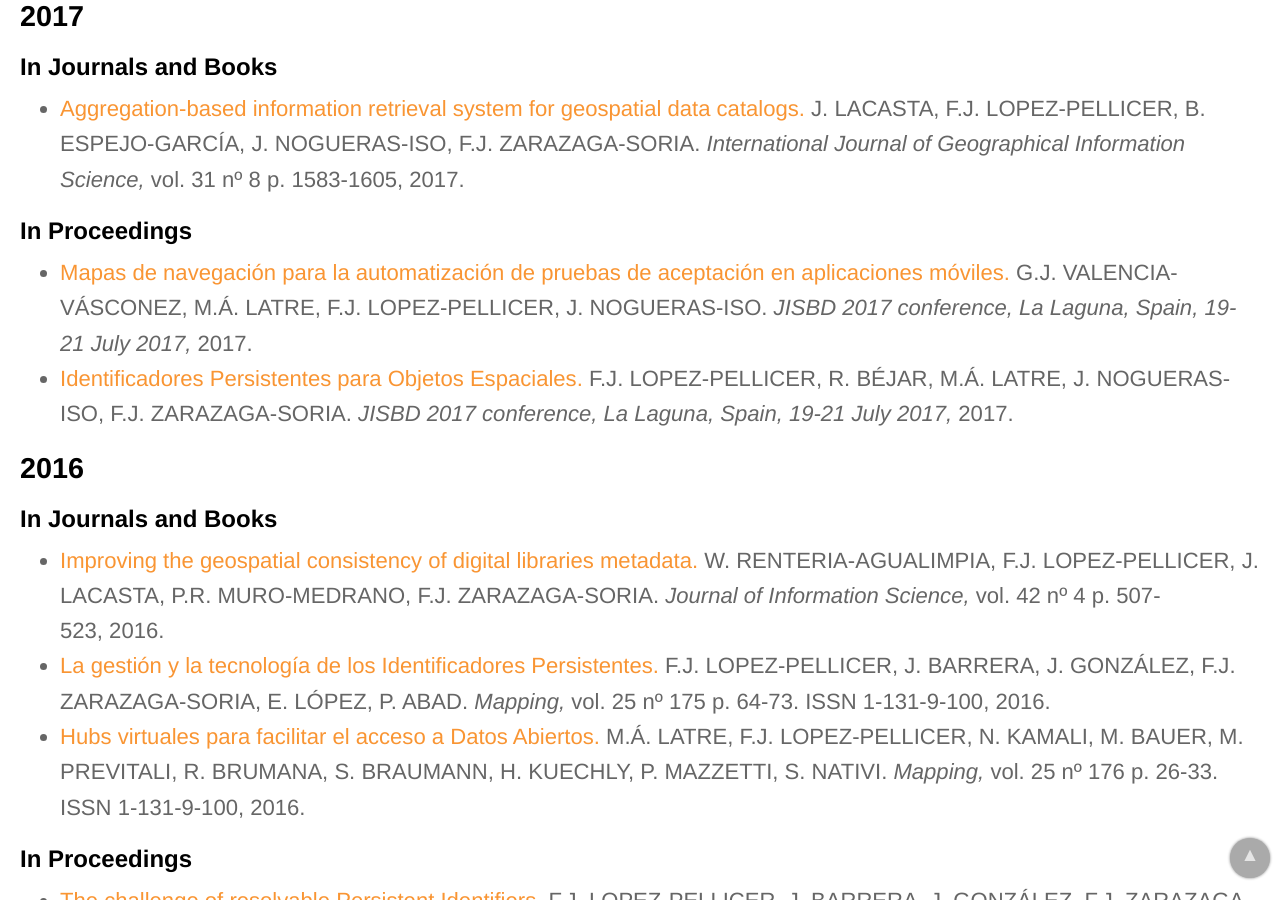
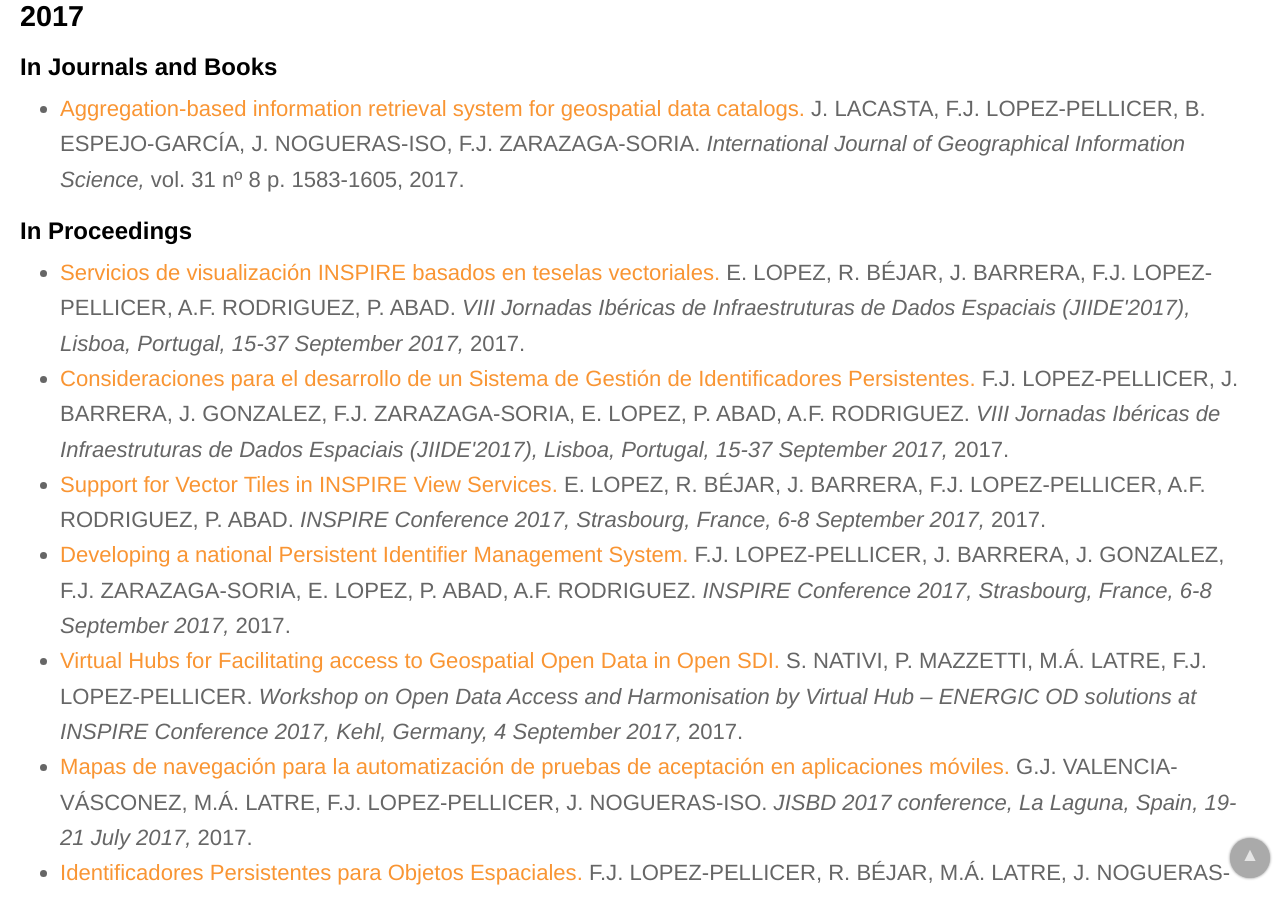
Before and after one commit to IAAA-Lab/IAAA-Lab.github.io, a Jekyll site: the page built from _staff/fjlopez.md, in a window 1280 px wide and 900 px high, scrolled down 1207 px. Built offline with Jekyll 4.4.1, drawn with Linux system fonts in a browser that asks for light colours.

Commit message:
Añadidos artículos INSPIRE 2017 y JIIDE 2017

```diff
--- a/_data/papers.yml
+++ b/_data/papers.yml
@@ -32,6 +32,37 @@
   year: 2017
   doi: 10.1080/17538947.2017.1356387
 # -------------------
+- title: "Servicios de visualización INSPIRE basados en teselas vectoriales"
+  url: http://www.dgterritorio.pt/jiide2017/pdfs/Apresentacoes/JIIDE2017_Servicios_visualizacion_INSPIRE_basados_en_teselas_vectoriales_Emilio_Lopez.pdf
+  authors: E. LOPEZ, R. BÉJAR, J. BARRERA, F.J. LOPEZ-PELLICER, A.F. RODRIGUEZ, P. ABAD
+  publication_conference: "VIII Jornadas Ibéricas de Infraestruturas de Dados Espaciais (JIIDE'2017), Lisboa, Portugal, 15-37 September 2017"
+  year: 2017
+# -------------------
+- title: "Consideraciones para el desarrollo de un Sistema de Gestión de Identificadores Persistentes"
+  url: http://www.dgterritorio.pt/jiide2017/pdfs/Apresentacoes/JIIDE2017_Consideraciones_desarrollo_sistema_gestion_identificadores_persistentes_escala_nacional_Francisco_J._Lopez-Pellicer.pdf
+  authors: F.J. LOPEZ-PELLICER, J. BARRERA, J. GONZALEZ, F.J. ZARAZAGA-SORIA, E. LOPEZ, P. ABAD, A.F. RODRIGUEZ
+  publication_conference: "VIII Jornadas Ibéricas de Infraestruturas de Dados Espaciais (JIIDE'2017), Lisboa, Portugal, 15-37 September 2017"
+  year: 2017
+# -------------------
+- title: "Support for Vector Tiles in INSPIRE View Services"
+  url: https://inspire.ec.europa.eu/sites/default/files/presentations/INSPIRE2017_VectorTiles.pdf
+  authors: E. LOPEZ, R. BÉJAR, J. BARRERA, F.J. LOPEZ-PELLICER, A.F. RODRIGUEZ, P. ABAD
+  publication_conference: "INSPIRE Conference 2017, Strasbourg, France, 6-8 September 2017"
+  year: 2017
+# -------------------
+- title: "Developing a national Persistent Identifier Management System"
+  url: https://inspire.ec.europa.eu/sites/default/files/presentations/273_Presentation_ratio_16-9.pdf
+  authors: F.J. LOPEZ-PELLICER, J. BARRERA, J. GONZALEZ, F.J. ZARAZAGA-SORIA, E. LOPEZ, P. ABAD, A.F. RODRIGUEZ
+  publication_conference: "INSPIRE Conference 2017, Strasbourg, France, 6-8 September 2017"
+  year: 2017
+# -------------------
+- title: "Virtual Hubs for Facilitating access to Geospatial Open Data in Open SDI"
+  url: https://inspire.ec.europa.eu/sites/default/files/presentations/04_inspire_open_sdi_energic-od_v1.pdf
+  authors: S. NATIVI, P. MAZZETTI, M.Á. LATRE, F.J. LOPEZ-PELLICER
+  publication_conference: "Workshop on Open Data Access and Harmonisation by Virtual Hub – ENERGIC OD solutions at
+    INSPIRE Conference 2017, Kehl, Germany, 4 September 2017"
+  year: 2017
+# -------------------
 - title: "Mapas de navegación para la automatización de pruebas de aceptación en aplicaciones móviles"
   url: http://hdl.handle.net/11705/JISBD/2017/072
   authors: G.J. VALENCIA-VÁSCONEZ, M.Á. LATRE, F.J. LOPEZ-PELLICER, J. NOGUERAS-ISO
@@ -47,7 +78,7 @@
 - title: "Gestión colaborativa de modelos de ciudades 3D durante su ciclo de vida basadas en servicios en la nube"
   url: https://papiro.unizar.es/ojs/index.php/jji3a/article/view/1935
   authors: I. PRIETO-FURUNDARENA, J.L. IZKARA, R. BÉJAR
-  publication_conference: "Actas de la VI Jornada de Jóvenes Investigadores del I3A, 2 de junio de 2017"
+  publication_conference: "Actas de la VI Jornada de Jóvenes Investigadores del I3A, Saragossa, Spain, 2 June 2017"
   year: 2017
 # -------------------
 - title: "The quality of thesauri used in geographic metadata"
@@ -1951,7 +1982,7 @@
 # -------------------
 - title: "Una aproximación Java al desarrollo de sistemas de información georreferenciados, patrones de desarrollos a bajo coste para trabajo en intra/internet"
   url: /curriculum/08-Publicaciones-Articulos/cap_2001_SIG_Aproximacion.pdf
-  publication_detail: "M.Á. LATRE, P. ÁLVAREZ, R. BÉJAR, Ó. CANTÁN-CASBAS, J. VALIÑO"
+  authors: "M.Á. LATRE, P. ÁLVAREZ, R. BÉJAR, Ó. CANTÁN-CASBAS, J. VALIÑO"
   publication: "Sistemas de información geográfica: una aproximación desde la ingeniería del software y las bases de datos. Monografías y publicaciones. Colección ingeniería informática. Madrid"
   publication_detail: "p. 135-150, ISBN 84-931933-1-3"
   year: 2001
```
